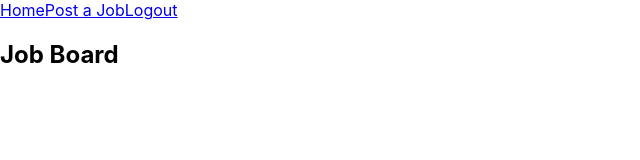
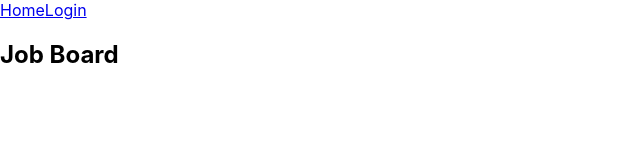
Before and after one commit to jnav24/react-job-boards, a React (Create React App) app: page / in a window 1280 px wide. Shown: the top 160 px of the page, without its empty margins (0-640 px from the left). Built offline with nearby package versions, Linux system fonts and the light colour scheme.

Commit message:
fixed logged in content

```diff
--- a/src/components/NavBar.js
+++ b/src/components/NavBar.js
@@ -19,7 +19,7 @@ const NavBar = (props) => {
         <nav className="navbar">
             <div className="navbar-start">
                 <Link className="navbar-item" to="/">Home</Link>
-                { props.loggedIn ? loggedOutContent : loggedInContent }
+                { props.loggedIn ? loggedInContent : loggedOutContent }
             </div>
         </nav>
     );
```
